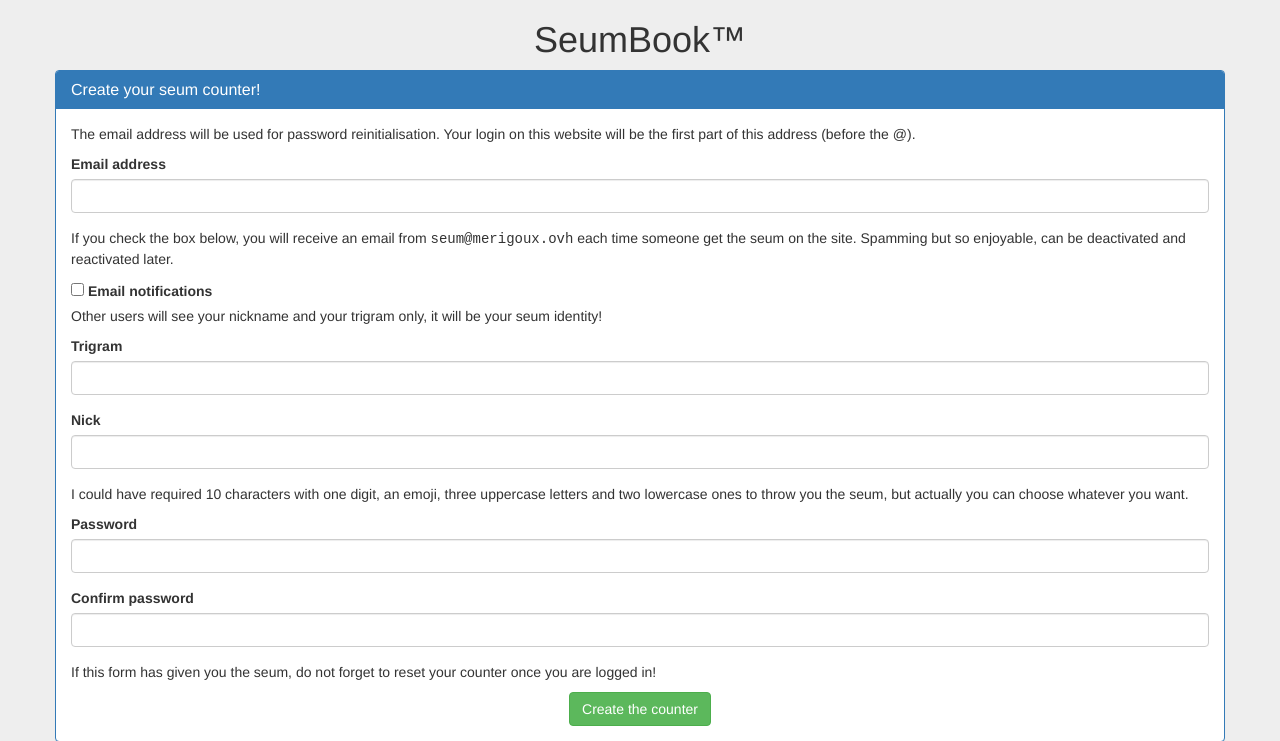
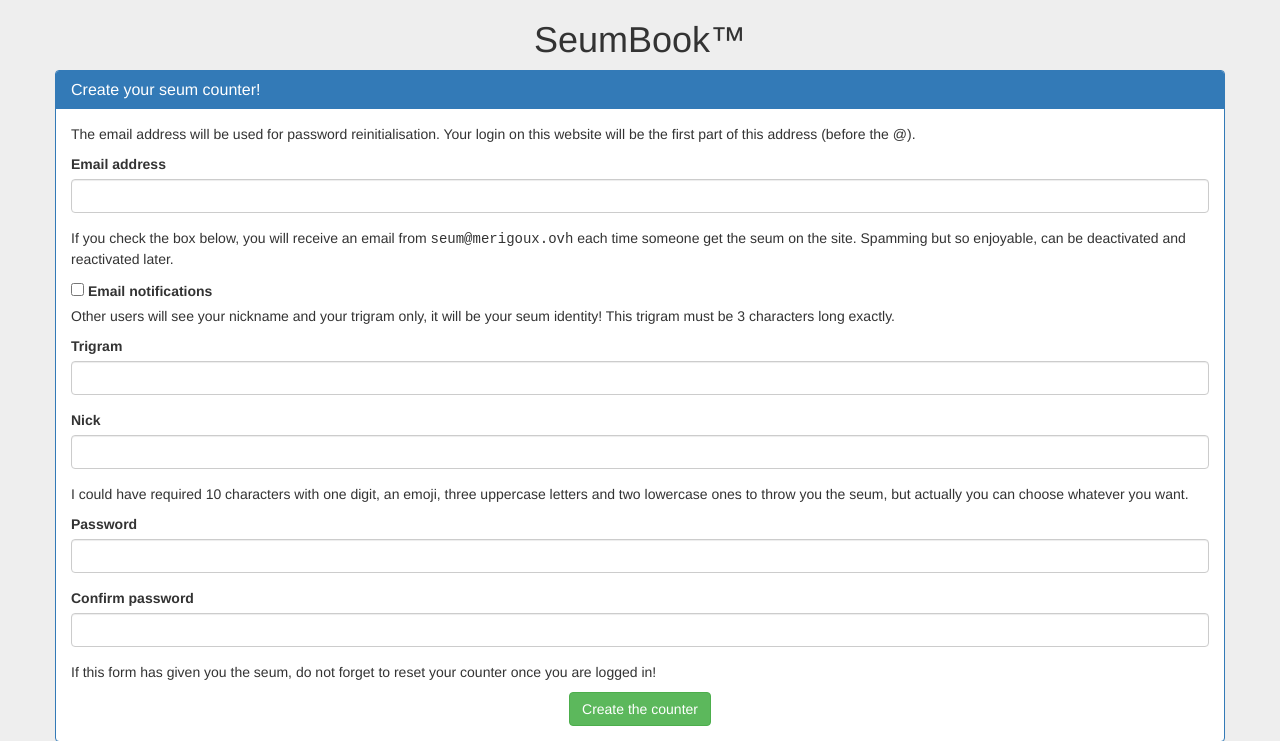
Before and after one commit to denismerigoux/seum-counter, a Django app: template counter/templates/createUser.html in a window 1280 px wide. Shown: the top 741 px of the page. Run offline with Django 3.2, Linux system fonts and the light colour scheme; the template is opened without the code that fills it, so the values that code supplies are empty; some libraries are stand-ins or nearby versions.

```diff
--- a/bot/models.py
+++ b/bot/models.py
@@ -13,6 +13,7 @@ class TelegramUser(models.Model):
     telegram_user_id = models.BigIntegerField(_('telegram_user_id'), unique=True)
 
     class Meta:
+        app_label = 'bot'
         verbose_name = _('telegram_user')
         verbose_name_plural = _('telegram_users')
 
@@ -30,6 +31,7 @@ class TelegramUserCheck(models.Model):
     verif_key = models.TextField(_('verify_key'), unique=True)
 
     class Meta:
+        app_label = 'bot'
         verbose_name = _('telegram_user_check')
         verbose_name_plural = _('telegram_user_checks')
 
@@ -42,6 +44,7 @@ class TelegramUserChat(models.Model):
     telegram_chat_id = models.BigIntegerField(_('telegram_chat_id'))
 
     class Meta:
+        app_label = 'bot'
         verbose_name = _('telegram_user_chat')
         verbose_name_plural = _('telegram_user_chats')
         unique_together = ('telegram_user_id', 'telegram_chat_id')
@@ -58,6 +61,7 @@ class TelegramChat(models.Model):
     notify_only_members = models.BooleanField(_('notify_only_members'))
 
     class Meta:
+        app_label = 'bot'
         verbose_name = _('telegram_chat')
         verbose_name_plural = _('telegram_chats')
 
--- a/counter/templates/createUser.html
+++ b/counter/templates/createUser.html
@@ -31,10 +31,13 @@
                             {% trans "Email notifications" %}
                         </label>
                     </div>
-                    <p>{% trans "Other users will see your nickname and your trigram only, it will be your seum identity!" %}</p>
+                    <p>
+                        {% trans "Other users will see your nickname and your trigram only, it will be your seum identity!" %}
+                        {% trans "This trigram must be 3 characters long exactly." %}
+                    </p>
                     <div class="form-group">
                         <label for="id_trigramme">{% trans "Trigram" %}</label>
-                        <input id="id_trigramme" maxlength="3" type="text" class="form-control text-uppercase" name="trigramme" onkeyup="this.value=this.value.toUpperCase();" required />
+                        <input id="id_trigramme" minlength="3" maxlength="3" type="text" class="form-control text-uppercase" name="trigramme" onkeyup="this.value=this.value.toUpperCase();" required />
                     </div>
                     <div class="form-group">
                         <label for="id_nick">{% trans "Nick" %}</label>
--- a/counter/views/user.py
+++ b/counter/views/user.py
@@ -18,6 +18,10 @@ def create(request):
         password2 = data['password2'][0]
         email_notifications = 'email_notifications' in data.keys()
 
+        if len(trigramme) != 3:
+            error = _("Trigram must be 3 characters long.")
+            return render(request, 'createUser.html', {'error': error})
+
         if password1 != password2:
             error = _("Passwords do not match.")
             return render(request, 'createUser.html', {'error': error})
```
Also changed, not shown: counter/models.py (+10 -1 lines), counter/migrations/0009_auto_20200413_0902.py (added), locale/en/LC_MESSAGES/django.po, locale/fr/LC_MESSAGES/django.po, 1 other file.
